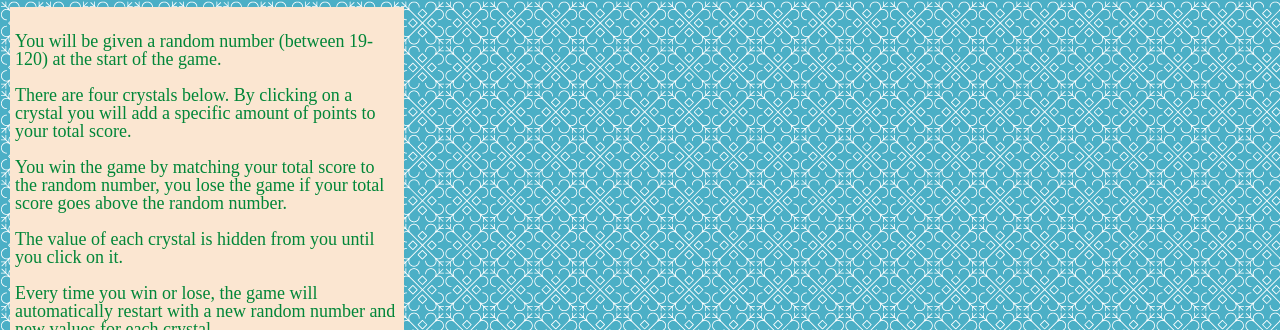
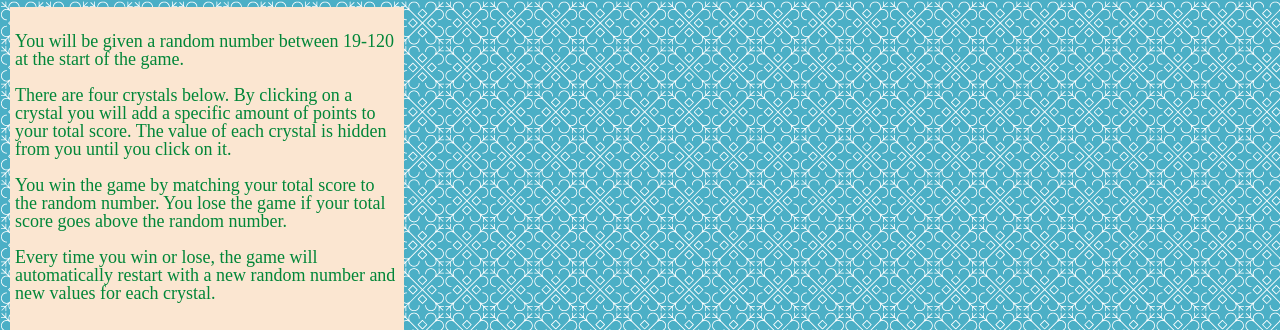
Before and after one commit to dbbarkley/unit-4-game, a plain HTML site: page index.html in a window 1280 px wide. Shown: the part 88-418 px from the top of the page. Drawn offline with nearby package versions, Linux system fonts and the light colour scheme.

Commit message:
Checked for spelling and grammer errors. Updated README and index.html.

```diff
--- a/index.html
+++ b/index.html
@@ -3,10 +3,13 @@
 <head>
     <link rel="stylesheet" href="assets/css/reset.css">
     <link rel="stylesheet" href="assets/css/style.css">
+
     <link rel="shortcut icon" href="images/blue_crystal_favicon.ico" type="image/x-icon">
     <meta charset="UTF-8">
+
     <meta name="viewport" content="width=device-width, initial-scale=1.0">
     <meta http-equiv="X-UA-Compatible" content="ie=edge">
+
     <title>Crystal Collector</title>
 </head>
     <body>
@@ -14,18 +17,17 @@
             Crystal Collector!
         </div>
             <div class="game_bio">
-            <p>You will be given a random number (between 19-120) at the start of the game.</p>
+                <p>You will be given a random number between 19-120 at the start of the game.</p>
                     <br>
                         <p>There are four crystals below. By clicking on a crystal you will
-                       add a specific amount of points to your total score.</p>
+                           add a specific amount of points to your total score. The value of each
+                           crystal is hidden from you until you click on it.</p>
                                 <br>
-                           <p>You win the game by matching your total score to the random number,
-                              you lose the game if your total score goes above the random number.</p>
+                                <p>You win the game by matching your total score to the random number.
+                                   You lose the game if your total score goes above the random number.</p>
                     <br>
-                     <p>The value of each crystal is hidden from you until you click on it.</p>
-                <br>
-             <p>Every time you win or lose, the game will automatically restart with a new random number and new
-                values for each crystal.</p>
+                    <p>Every time you win or lose, the game will automatically restart with a new random
+                       number and new values for each crystal.</p>
                 <br>
             </div>
         <div class="number">
@@ -51,6 +53,8 @@
         </div>
 
         <script type="text/javascript" src="https://cdnjs.cloudflare.com/ajax/libs/jquery/3.2.1/jquery.min.js"></script>
+
         <Script src="assets/javascript/game.js"></Script>
+
     </body>
 </html>
```
Also changed, not shown: 2 other files. Lines whose indentation alone changed are shown as unchanged.
